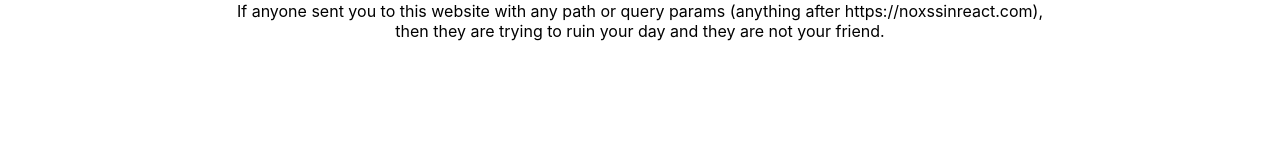
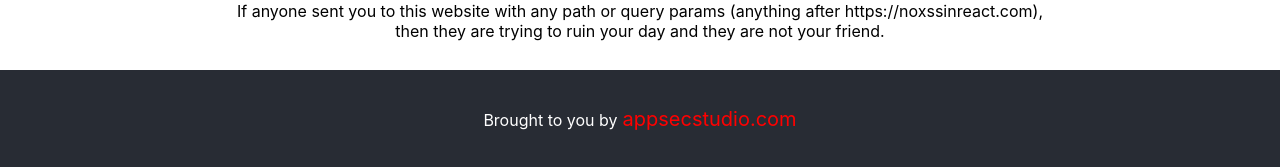
Before and after one commit to garymacpherson/no-xss-in-react, a React (Create React App) app: page / in a window 1280 px wide. Shown: the part 1380-1547 px from the top of the page. Before the commit the page ends 1450 px from the top, so only its background shows below. Built offline with nearby package versions, Linux system fonts and the light colour scheme; the HTML template or start-up script is replaced by a standard one.

Commit message:
add appsecstudio link to bottom

```diff
--- a/src/app.css
+++ b/src/app.css
@@ -93,3 +93,20 @@
   font-size: 20px;
   margin-bottom: 20px;
 }
+
+.BottomLink {
+  background-color: #282c34;
+  height: 100px;
+  color: white;
+  display: flex;
+  justify-content: center;
+  align-items: center;
+}
+
+.BottomLink a {
+  margin-left: 5px;
+  margin-bottom: 2px;
+  text-decoration: none;
+  font-size: 20px;
+  color: red;
+}
--- a/src/app.tsx
+++ b/src/app.tsx
@@ -38,6 +38,9 @@
         <FunctionComponent />
       </div>
       <Warning />
+      <div className="BottomLink">
+        Brought to you by <a href='https://appsecstudio.com/'>appsecstudio.com</a>
+      </div>
     </div>
   )
 }
```
